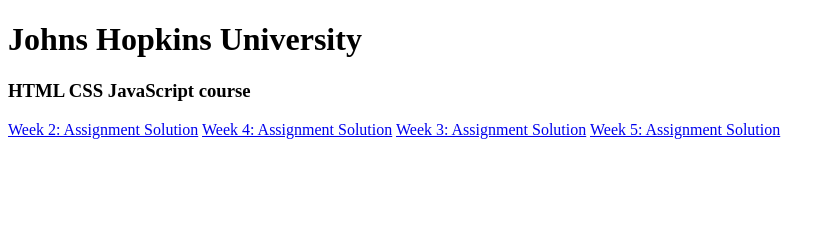
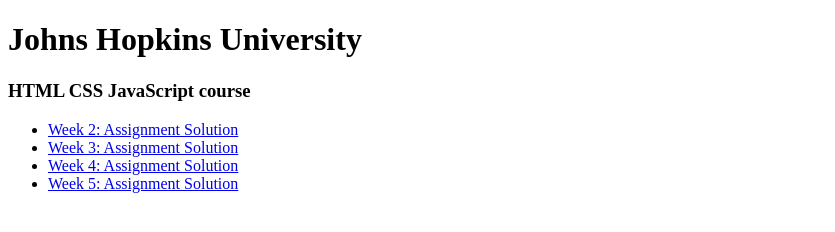
Before and after one commit to pranjal-pro/Assignment-Coursera-Johns-Hopkins-University, a plain HTML site: page index.html in a window 1280 px wide. Shown: the whole page, without its empty margins (0-835 px from the left). Drawn offline with Linux system fonts and the light colour scheme.

Commit message:
Update index.html

```diff
--- a/index.html
+++ b/index.html
@@ -11,10 +11,11 @@
 <body>
     <h1>Johns Hopkins University</h1>
     <h3>HTML CSS JavaScript course</h3>
-
-    <a href="/module2-solution/index.html">Week 2: Assignment Solution</a>
-    <a href="/module4-solution/index.html">Week 4: Assignment Solution</a>
-    <a href="/module3-solution/index.html">Week 3: Assignment Solution</a>
-    <a href="/module5-solution/index.html">Week 5: Assignment Solution</a>
+<ul>
+    <li> <a href="module2-solution/index.html">Week 2: Assignment Solution</a></li>
+    <li> <a href="module3-solution/index.html">Week 3: Assignment Solution</a></li>
+    <li> <a href="module4-solution/index.html">Week 4: Assignment Solution</a></li>
+    <li> <a href="module5-solution/index.html">Week 5: Assignment Solution</a></li>
+</ul>
 </body>
 </html>
```
